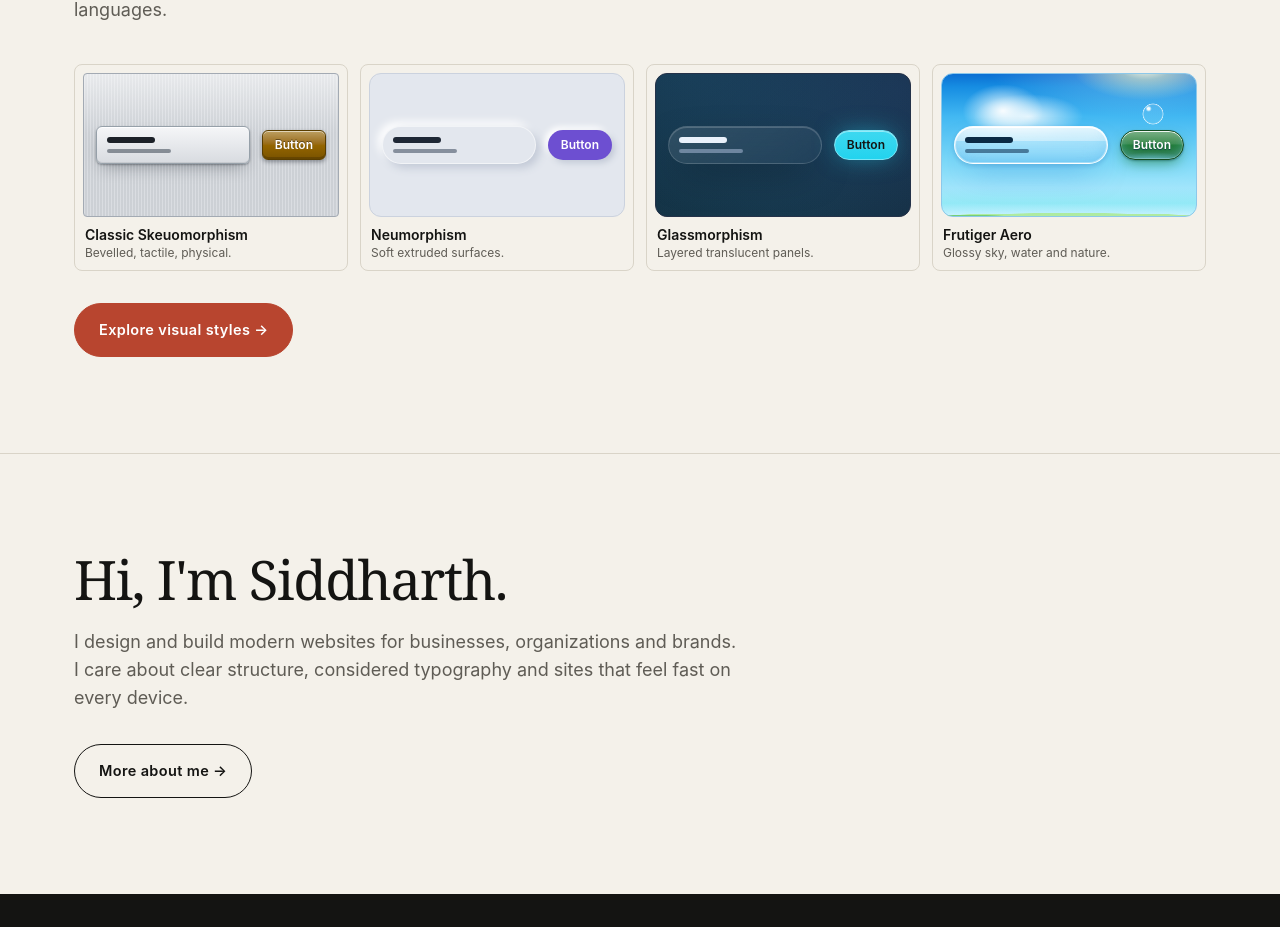
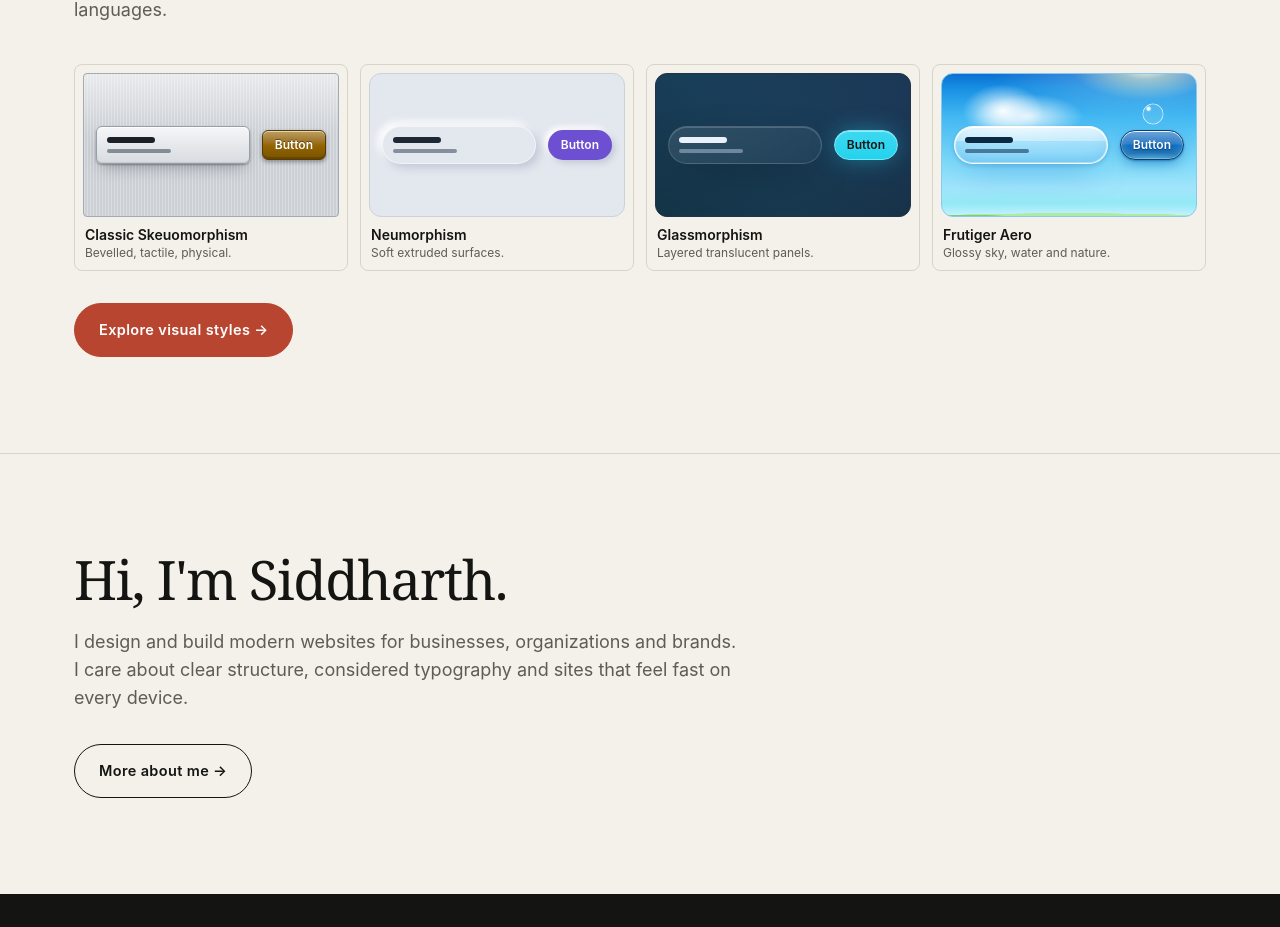
Before and after one commit to Siddharth3188/portfolio-v2, a Next.js app: page / in a window 1280 px wide. Shown: the part 4891-5818 px from the top of the page. Built offline with nearby package versions, Linux system fonts and the light colour scheme.

Commit message:
Change Frutiger Aero accent color to cyan
Updated the accent color for Frutiger Aero from emerald to cyan.

```diff
--- a/data/stylePresets.ts
+++ b/data/stylePresets.ts
@@ -22,7 +22,7 @@ export const presets: Preset[] = [
   { id: "skeuo", label: "Classic Skeuomorphism", description: "Bevelled, tactile, physical.", tone: "light", accent: "gold", surface: "default", radius: "subtle", type: "current", engine: true },
   { id: "neumorph", label: "Neumorphism", description: "Soft extruded surfaces.", tone: "light", accent: "violet", surface: "default", radius: "rounded", type: "sans", engine: true },
   { id: "glass", label: "Glassmorphism", description: "Layered translucent panels.", tone: "dark", accent: "cyan", surface: "default", radius: "rounded", type: "sans", engine: true },
-  { id: "aero", label: "Frutiger Aero", description: "Glossy sky, water and nature.", tone: "light", accent: "emerald", surface: "default", radius: "rounded", type: "sans", engine: true },
+  { id: "aero", label: "Frutiger Aero", description: "Glossy sky, water and nature.", tone: "light", accent: "cyan", surface: "default", radius: "rounded", type: "sans", engine: true },
 ];
 export const accents: { id: AccentId; label: string }[] = [
   { id: "terracotta", label: "Terracotta" }, { id: "violet", label: "Violet" }, { id: "emerald", label: "Emerald" }, { id: "cyan", label: "Cyan" }, { id: "gold", label: "Gold" },
```
